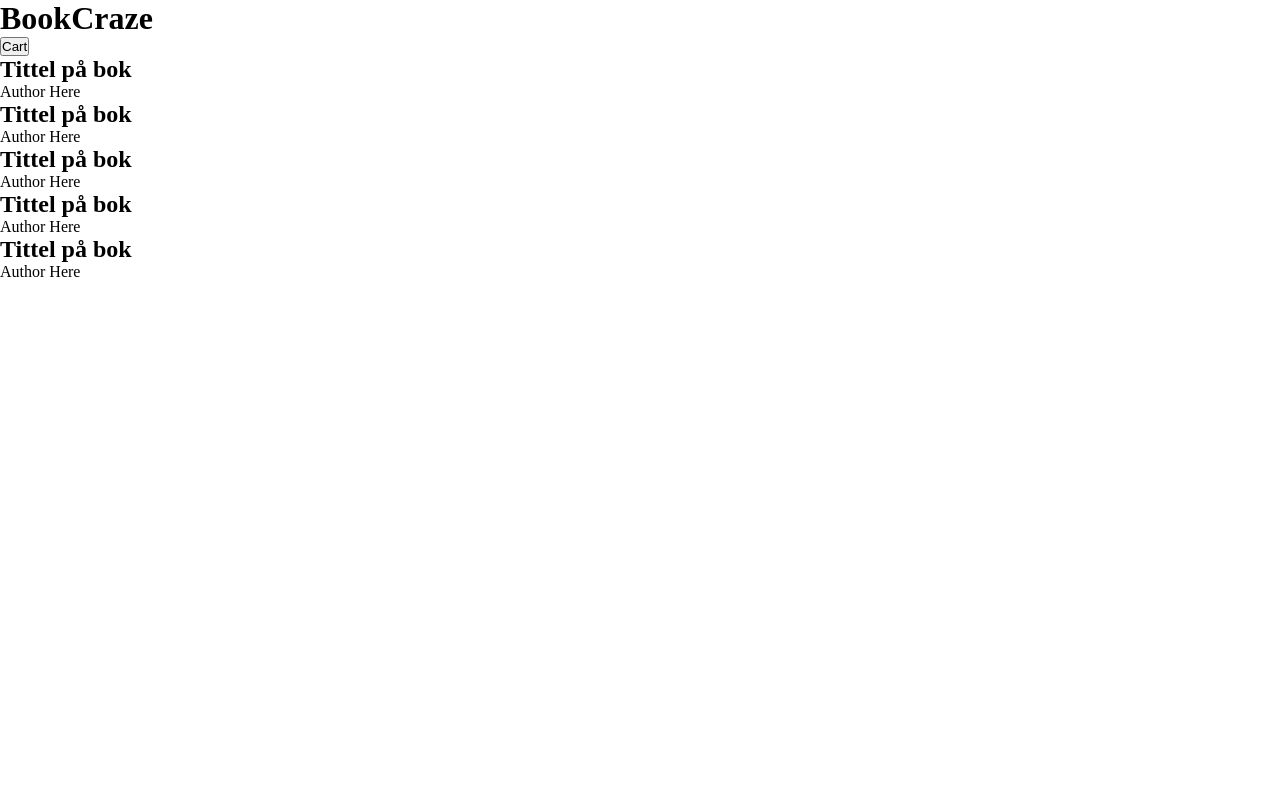
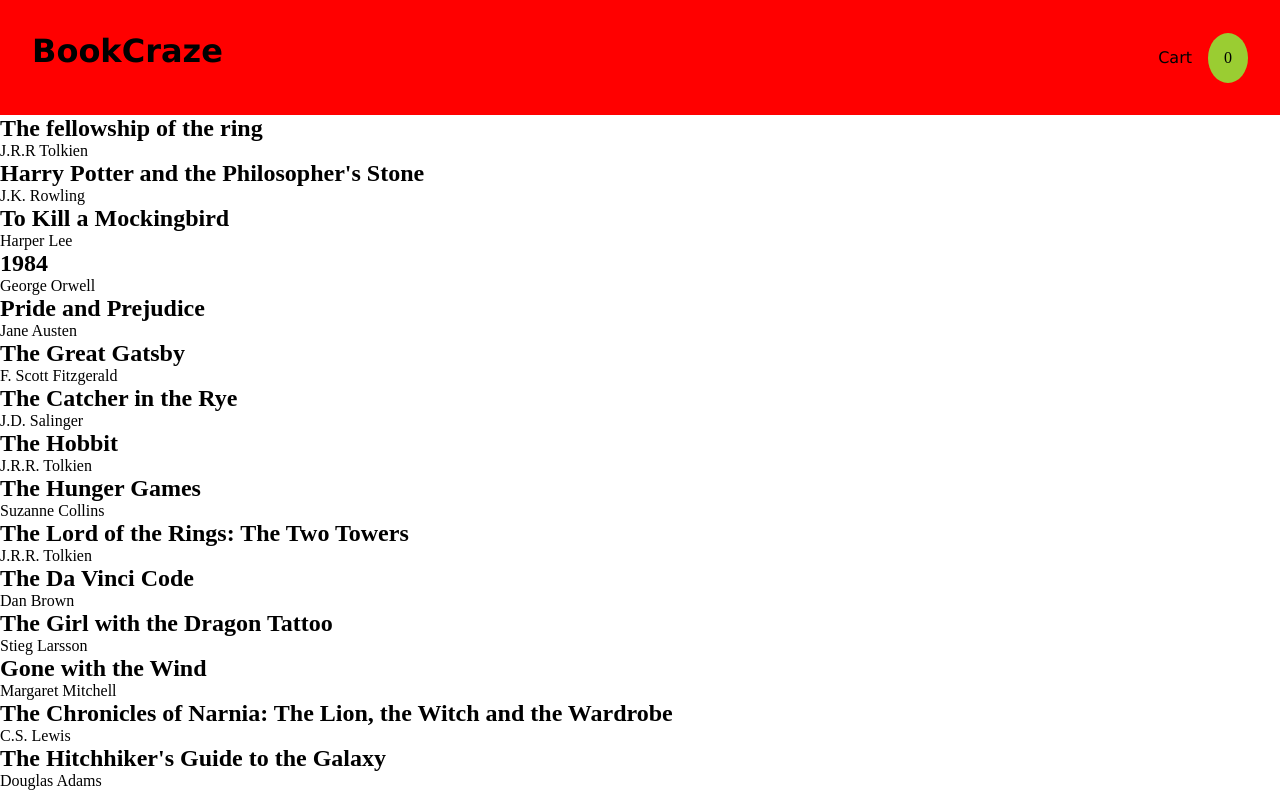
Before and after one commit to Welene/Bookstore, a React (Vite) app: page / in a window 1280 px wide. Shown: the top 793 px of the page. Built offline with nearby package versions, Linux system fonts and the light colour scheme.

Commit message:
Did some changes last week

```diff
--- a/src/components/BookItem.jsx
+++ b/src/components/BookItem.jsx
@@ -1,12 +1,12 @@
 import React from 'react';
 
-function BookItem() {
+function BookItem({ book }) {
 	return (
-		<div>
-			<h2 className="bookItem__title">Tittel på bok</h2>
-			<p className="bookItem__author">Author Here</p>
-			<p className="bookItem__summary"></p>
-		</div>
+		<>
+			<h2 className="bookItem__title">{book.title}</h2>
+			<p className="bookItem__author">{book.author}</p>
+			<p className="bookItem__summary">{book.summary}</p>
+		</>
 	);
 }
 
--- a/src/components/BookListArticle.jsx
+++ b/src/components/BookListArticle.jsx
@@ -1,11 +1,14 @@
 import React from 'react';
 import BookItem from '../components/BookItem';
+import data from '../data/books.json';
 
 function BookListArticle() {
 	return (
-		<article className="bookListArticle">
-			<BookItem />
-		</article>
+		<>
+			{data.map((book, index) => (
+				<BookItem key={index} book={book} />
+			))}
+		</>
 	);
 }
 
--- a/src/components/CartButton.jsx
+++ b/src/components/CartButton.jsx
@@ -2,10 +2,10 @@ import React from 'react';
 
 function CartButton() {
 	return (
-		<button className="cartButton">
-			<p className="cartButton__txt">Cart</p>
-			<span className="cartButton__number"></span>
-		</button>
+		<div className="cartButton">
+			<a className="cartButton__link">Cart</a>
+			<span className="cartButton__number">0</span>
+		</div>
 	);
 }
 
--- a/src/index.css
+++ b/src/index.css
@@ -3,3 +3,40 @@
 	margin: 0;
 	padding: 0;
 }
+
+.app {
+	min-height: 100vh;
+	max-width: 1100px;
+}
+
+Header {
+	background-color: red;
+	display: flex;
+	flex-direction: row;
+	justify-content: space-between;
+	padding: 2rem;
+}
+
+.headerLogo {
+	font-family: Verdana, Geneva, Tahoma, sans-serif;
+}
+
+.cartButton {
+	display: flex;
+	flex-direction: row;
+	justify-content: center;
+	align-items: center;
+}
+
+.cartButton__link {
+	font-family: Verdana, Geneva, Tahoma, sans-serif;
+	padding: 1rem;
+}
+
+.cartButton__number {
+	border-radius: 50%;
+	border-style: none;
+	aspect-ratio: 1;
+	padding: 1rem;
+	background-color: yellowgreen;
+}
```
